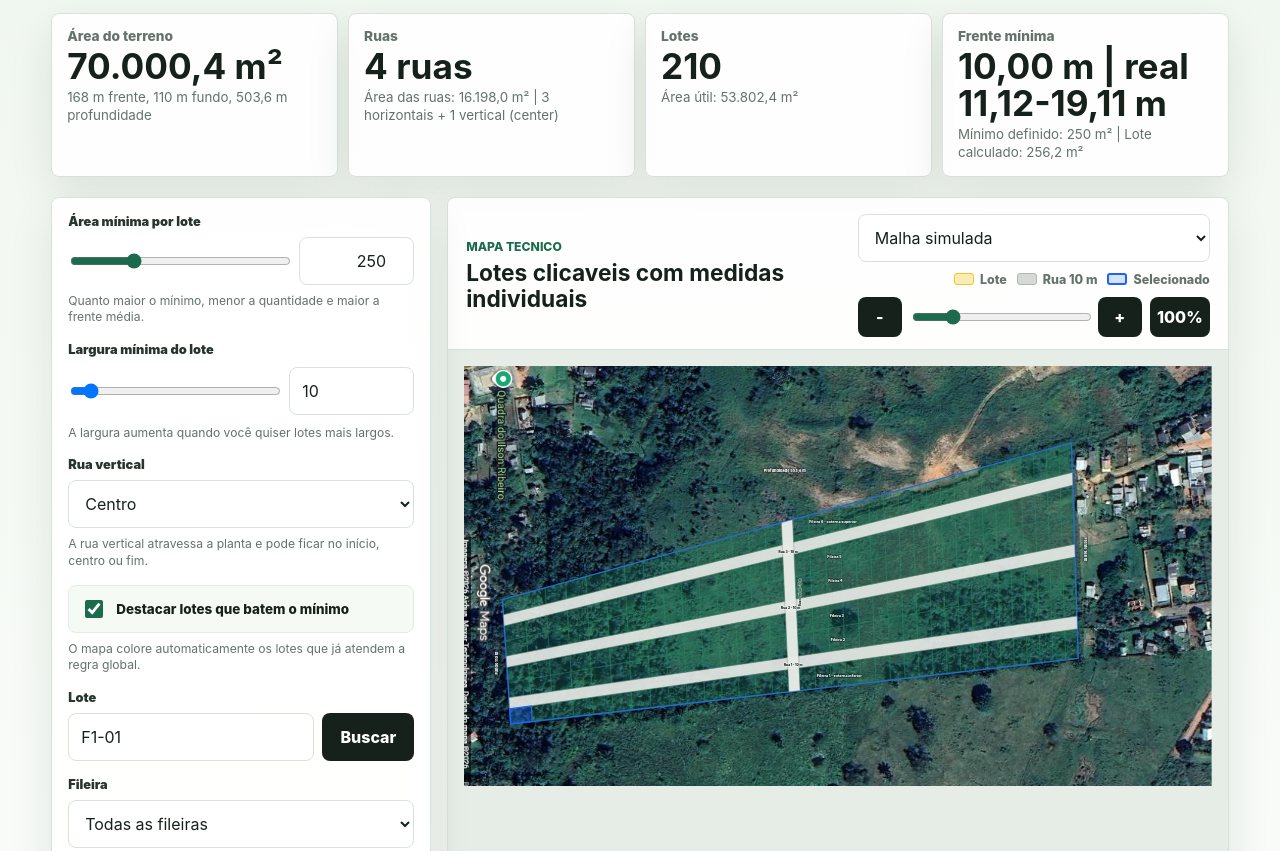
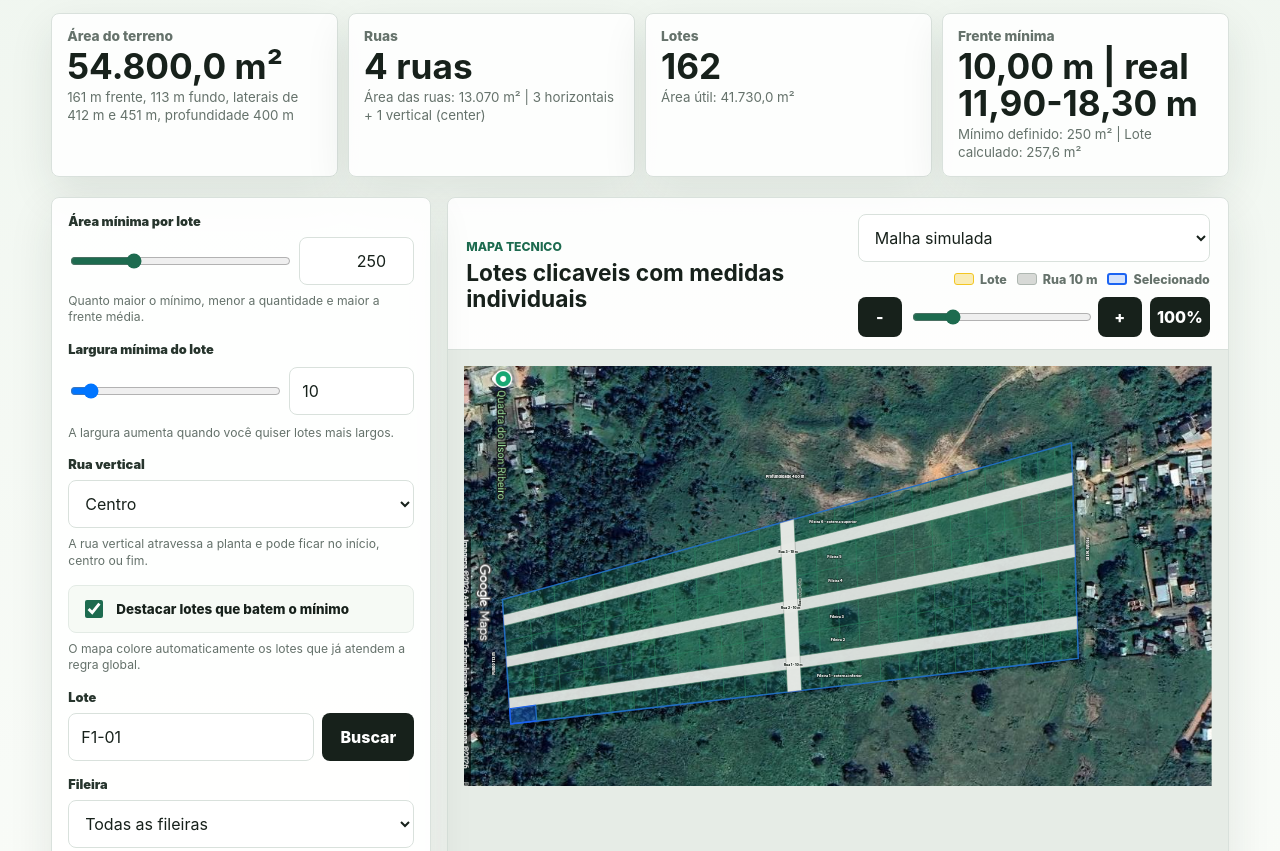
Before and after one commit to EDUARDOESDV/Terras, a website: page index.html in a window 1280 px wide. Shown: the part 245-1096 px from the top of the page. Drawn offline with Linux system fonts and the light colour scheme.

Commit message:
Atualiza medidas do terreno

```diff
--- a/app.js
+++ b/app.js
@@ -1,7 +1,9 @@
 const land = {
-  backWidth: 110,
-  frontWidth: 168,
-  length: 503.6,
+  backWidth: 113,
+  frontWidth: 161,
+  length: 400,
+  sideUpper: 412,
+  sideLower: 451,
   horizontalRoads: 3,
   horizontalRoadWidth: 10,
   verticalRoadWidth: 10,
@@ -823,7 +825,7 @@ function drawLots() {
     x: depthPoint.x,
     y: depthPoint.y,
   });
-  depthLabel.textContent = "Profundidade 503,6 m";
+  depthLabel.textContent = "Profundidade 400 m";
   svg.appendChild(depthLabel);
 
   const backPoint = screenFromLocal(-8, land.backWidth / 2);
@@ -833,7 +835,7 @@ function drawLots() {
     y: backPoint.y,
     transform: `rotate(-90 ${backPoint.x} ${backPoint.y})`,
   });
-  backLabel.textContent = "Fundo 110 m";
+  backLabel.textContent = "Fundo 113 m";
   svg.appendChild(backLabel);
 
   const frontPoint = screenFromLocal(land.length + 8, land.frontWidth / 2);
@@ -843,7 +845,7 @@ function drawLots() {
     y: frontPoint.y,
     transform: `rotate(90 ${frontPoint.x} ${frontPoint.y})`,
   });
-  frontLabel.textContent = "Frente 168 m";
+  frontLabel.textContent = "Frente 161 m";
   svg.appendChild(frontLabel);
 }
 
--- a/index.html
+++ b/index.html
@@ -7,7 +7,7 @@
       name="description"
       content="Mapa interativo de loteamento com area minima ajustavel, lotes clicaveis, medidas individuais e link direto para o Google Maps."
     />
-    <title>Loteamento Interativo - 7 hectares</title>
+    <title>Loteamento Interativo - 5 hectares</title>
     <link rel="stylesheet" href="styles.css?v=20260702" />
   </head>
   <body>
@@ -33,8 +33,8 @@
       <section class="summary" aria-label="Resumo da proposta">
         <article>
           <span>Área do terreno</span>
-          <strong id="summaryTotalArea">70.000,4 m²</strong>
-          <small>168 m frente, 110 m fundo, 503,6 m profundidade</small>
+          <strong id="summaryTotalArea">54.800,0 m²</strong>
+          <small>161 m frente, 113 m fundo, laterais de 412 m e 451 m, profundidade 400 m</small>
         </article>
         <article>
           <span>Ruas</span>
@@ -56,7 +56,7 @@
       <section class="mobile-stats" aria-label="Resumo rapido no mobile">
         <article>
           <span>Total do terreno</span>
-          <strong id="mobileTotalArea">70.000,4 m²</strong>
+          <strong id="mobileTotalArea">54.800,0 m²</strong>
         </article>
         <article>
           <span>m² por lote</span>
@@ -160,8 +160,9 @@
             <strong>Método de divisão</strong>
             <p>
               A malha usa as 3 ruas horizontais de 10 m e a rua vertical posicionável para
-              recalcular toda a área útil por área acumulada, sem sobras. Quando a regra muda, a
-              planta inteira muda junto.
+              recalcular toda a área útil por área acumulada, sem sobras. Com 161 m de frente,
+              113 m de fundo e cerca de 400 m de profundidade, a área estimada fica em
+              54.800 m², ou 5,48 hectares.
             </p>
           </div>
         </aside>
```
